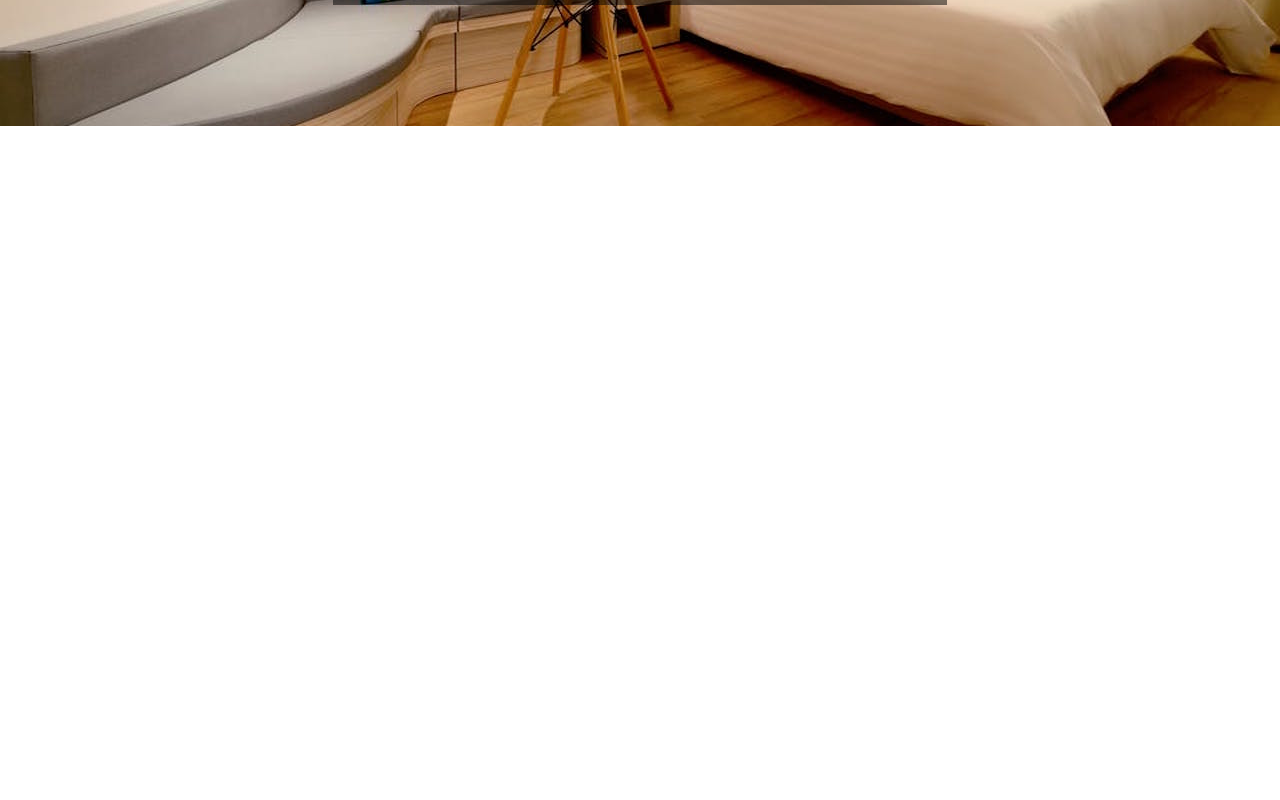
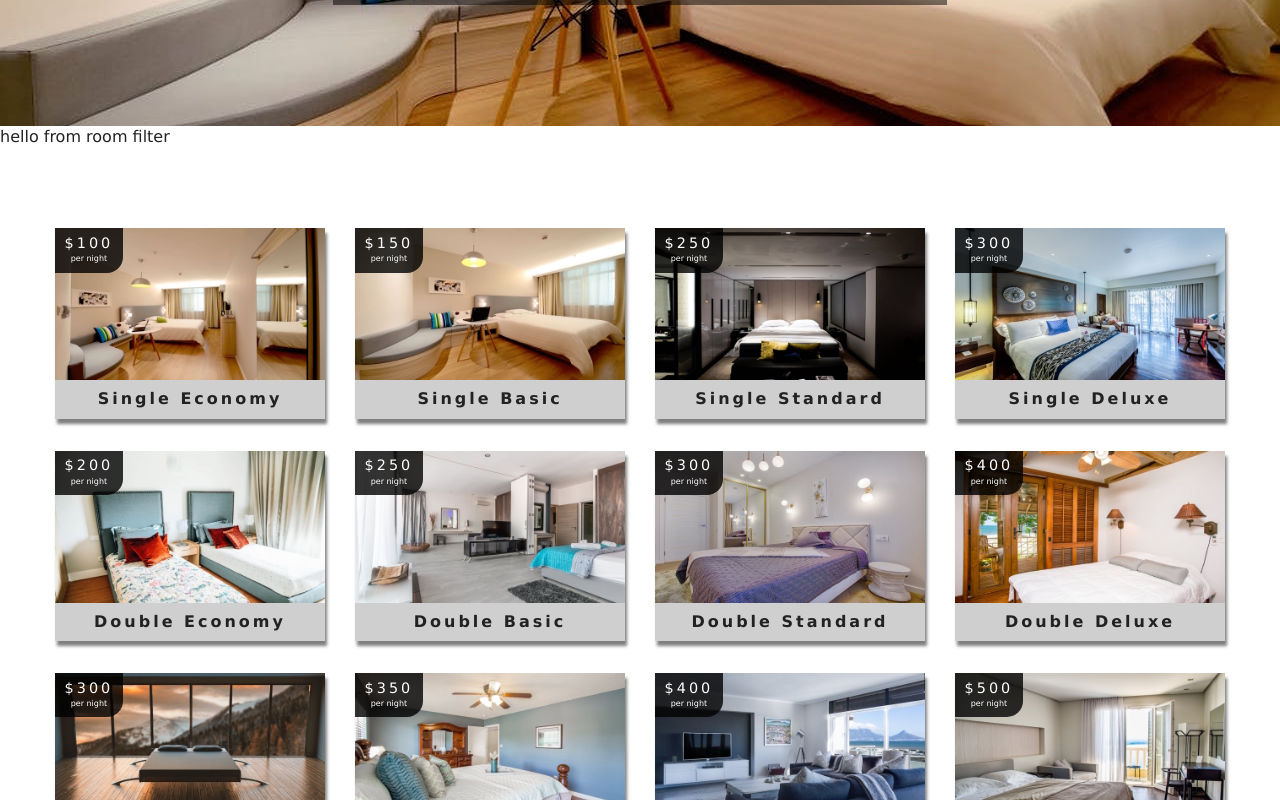
Before and after one commit to ducanhaep/react-resort, a React (Create React App) app: page /rooms in a window 1280 px wide. Shown: the part 420-1220 px from the top of the page. Before the commit the page ends 800 px from the top, so only its background shows below. Built offline with nearby package versions, Linux system fonts and the light colour scheme.

Commit message:
save code home 17/06/2019

```diff
--- a/src/Context.js
+++ b/src/Context.js
@@ -74,4 +74,12 @@ class RoomProvider extends Component {
 
 const RoomConsumer = RoomContext.Consumer;
 
+export function withRoomConsumer(Component) {
+  return function ConsumerWrapper(props) {
+    return <RoomConsumer>
+      {value => <Component {...props} context={value}/>}
+    </RoomConsumer>
+  }
+}
+
 export {RoomContext, RoomProvider, RoomConsumer};
--- /dev/null
+++ b/src/components/RoomContainer.js
@@ -0,0 +1,50 @@
+//HOC
+import React from "react";
+import RoomsFilter from "./RoomFilter";
+import RoomsList from "./RoomList";
+import { withRoomConsumer } from "../Context";
+import Loading from "./Loading";
+
+function RoomContainer({ context }) {
+  const { loading, sortedRooms, rooms } = context;
+  if (loading) {
+    return <Loading />;
+  }
+  return (
+    <>
+      <RoomsFilter rooms={rooms} />
+      <RoomsList rooms={sortedRooms} />
+    </>
+  );
+}
+
+export default withRoomConsumer(RoomContainer);
+
+
+//Render props
+
+// import React from "react";
+// import RoomsFilter from "./RoomFilter";
+// import RoomsList from "./RoomList";
+// import { RoomConsumer } from "../Context";
+// import Loading from "./Loading";
+
+// export default function RoomContainer() {
+//   return (
+//     <RoomConsumer>
+//       {value => {
+//         const {loading, sortedRooms, rooms} = value;
+//         if (loading) {
+//           return <Loading />;
+//         }
+//         return (
+//           <div>
+//             hello from room container
+//             <RoomsFilter rooms={rooms}/>
+//             <RoomsList rooms={sortedRooms}/>
+//           </div>
+//         );
+//       }}
+//     </RoomConsumer>
+//   );
+// }
--- /dev/null
+++ b/src/components/RoomFilter.js
@@ -0,0 +1,9 @@
+import React from 'react'
+
+export default function RoomFilter() {
+  return (
+    <div>
+      hello from room filter
+    </div>
+  )
+}
--- /dev/null
+++ b/src/components/RoomList.js
@@ -0,0 +1,21 @@
+import React from 'react'
+import Rooms from './Rooms';
+
+export default function RoomList({rooms}) {
+  if (rooms.length === 0) {
+    return (
+      <div className="empty-search">
+        <h3>unfortunately no rooms matched your search parameters</h3>
+      </div>
+    )
+  }
+  return (
+    <section className="roomslist">
+      <div className="roomslist-center">
+        {
+          rooms.map(item => <Rooms key={item.id} room={item} />)
+        }
+      </div>
+    </section>
+  )
+}
--- a/src/pages/Rooms.js
+++ b/src/pages/Rooms.js
@@ -1,17 +1,23 @@
 import React from "react";
 import Hero from "../components/Hero";
 import Banner from "../components/Banner";
-import {Link} from "react-router-dom";
+import { Link } from "react-router-dom";
+import RoomsContainer from "../components/RoomContainer";
 
 const Rooms = () => {
-  return <Hero hero="roomsHero">
-    <Banner
-      title="our rooms"
-    >
-      <Link to="/" className="btn-primary"> return home</Link>
-    </Banner>
-  </Hero>
-
+  return (
+    <>
+      <Hero hero="roomsHero">
+        <Banner title="our rooms">
+          <Link to="/" className="btn-primary">
+            {" "}
+            return home
+          </Link>
+        </Banner>
+      </Hero>
+      <RoomsContainer />
+    </>
+  );
 };
 
 export default Rooms;
```
